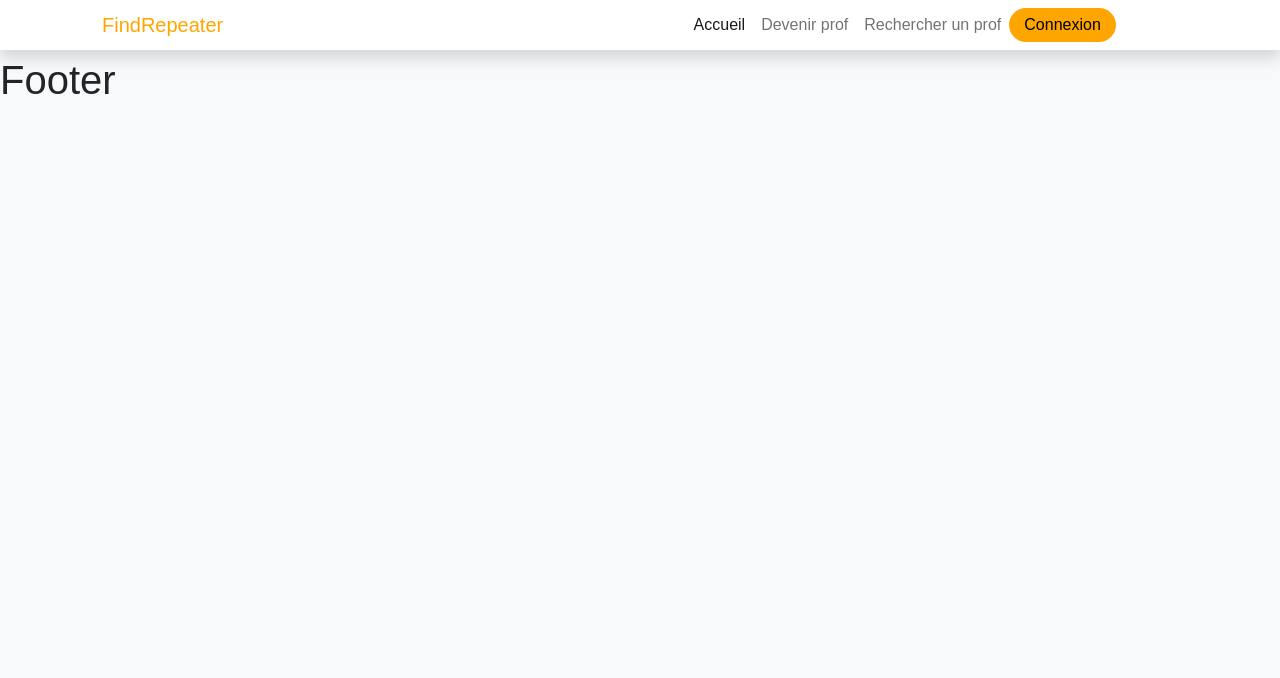
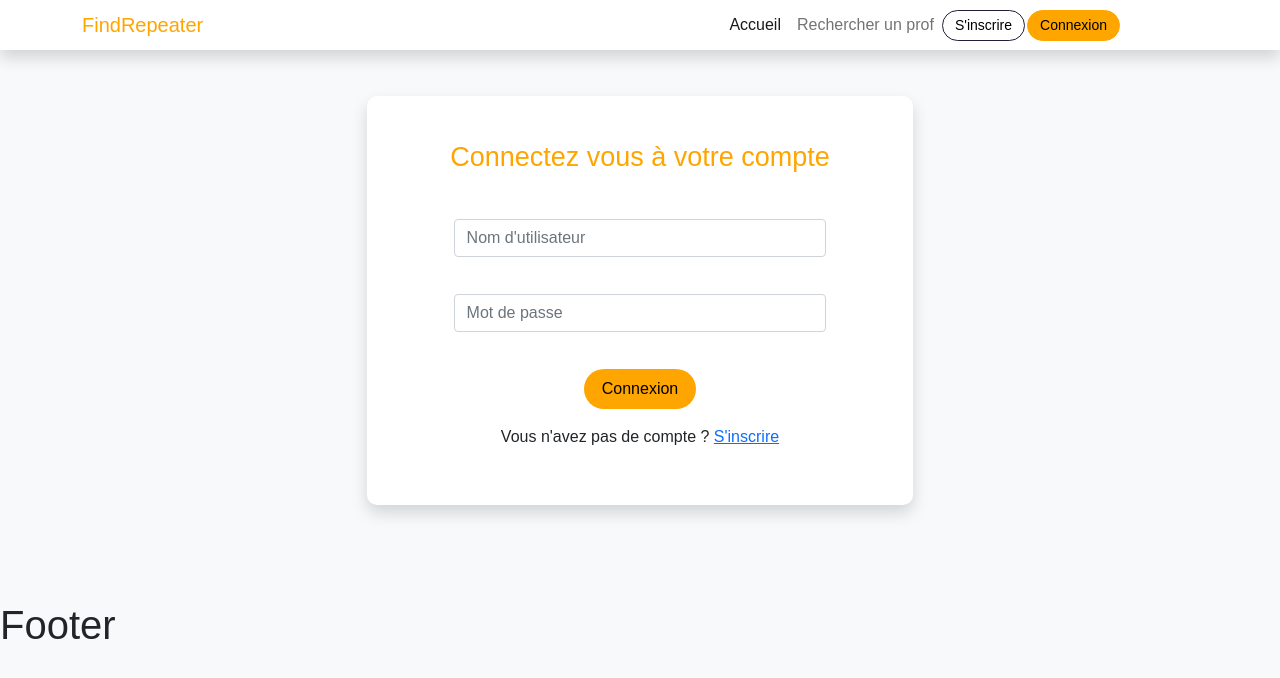
Before and after one commit to Tom-michel/FindRepeater_v2, a Django app: page /connexion in a window 1280 px wide. Shown: the top 678 px of the page. Run offline with Django 4.2, Linux system fonts and the light colour scheme; some libraries are stand-ins or nearby versions.

Commit message:
Ajout de la vérification des champs du formulaire de connexion avec le JS

```diff
--- a/static/css/base.css
+++ b/static/css/base.css
@@ -3,10 +3,7 @@
         height: 50px;
     }
     .separer{
-        margin-left: 40%;
-    }
-    nav .logo{
-        margin-left: 20px;
+        margin-left: 45%;
     }
 }
 
@@ -36,6 +33,11 @@ nav button{
     border-color: orange !important;
     color: orange !important;
 }
+nav button:focus{
+    border: #231e39 solid 2px !important;
+    box-shadow: none !important;
+    color: orange !important;
+}
 
 .dropdown-menu{
     width: 60% !important;
@@ -48,18 +50,57 @@ nav button{
     color: #000 !important;
     border-radius: 20px;
     transition: 0.5s;
-    padding: 5px 15px !important;
-    /* padding-right:15px !important; */
+    padding: 8px 18px !important;
+    text-decoration: none !important;
 }
-
-.navbar .btn-connexion{
-    background: orange;
-    border: none;
+.btn-register{
+    border: #231e39 solid 1px;
     color: #000 !important;
     border-radius: 20px;
     transition: 0.5s;
-    padding: 5px 15px !important;
+    padding: 8px 18px !important;
+    text-decoration:  none !important;
+    font-weight: normal;
+}
+
+.navbar .btn-register{
+    background: none;
+    border: #231e39 solid 1px;
+    color: #000 !important;
+    border-radius: 20px;
+    transition: 0.3s;
+    padding: 4px 12px !important;
     margin-top: 3px !important;
+    font-size: 14px !important;
+    margin-top: 5px !important;
+}
+.navbar .btn-connexion{
+    background: orange;
+    border: orange solid 1px;
+    color: #000 !important;
+    border-radius: 20px;
+    transition: 0.3s;
+    padding: 4px 12px !important;
+    margin-top: 3px !important;
+    font-size: 14px !important;
+    margin-top: 5px !important;
+}
+@media screen and (min-width: 992px) {
+    .navbar .btn-register{
+        margin-right: 2px !important;
+    }
+}
+
+
+.btn-connexion:hover{
+    background: orange;
+    border: none;
+    color: #fff !important;
+}
+.btn-register:hover{
+    background: #231e39;
+    border: none;
+    color: #fff !important;
 }
 
 .nav-link {
--- a/static/css/style.css
+++ b/static/css/style.css
@@ -87,8 +87,7 @@ h1, h2, h3, h4, h5, h6 {
 
 /* banière page d'accueil FIN */
 
-/* page d'znregistrement DÉBUT */
-
+/* page d'enregistrement DÉBUT */
 
 .form-enregistrement{
   background-color: #fff;
@@ -106,5 +105,129 @@ h1, h2, h3, h4, h5, h6 {
   }
 }
 
+/* page d'enregistrement FIN */
 
-/* page d'znregistrement FIN */
+
+/* formulaires DÉBUT */
+
+
+.form-control {
+  width: 80% !important;
+  padding: .375rem .75rem;
+  font-size: 1rem;
+  font-weight: 400;
+  line-height: 1.5;
+  color: #212529;
+  background-color: #fff;
+  background-clip: padding-box;
+  border: 1px solid #ced4da;
+  -webkit-appearance: none;
+  -moz-appearance: none;
+  appearance: none;
+  border-radius: .25rem;
+  transition: border-color .15s ease-in-out,box-shadow .15s ease-in-out;
+  margin: auto;
+}
+
+
+input[type="text"],
+input[type="password"],
+input[type="email"],
+input[type="tel"],
+input[type="date"],
+input[type="number"],
+select,
+textarea {
+    /* width: 80%; */
+
+    /* height: 2.5em; */
+}
+
+input[type="text"]:hover,
+input[type="password"]:hover,
+input[type="email"]:hover,
+input[type="tel"]:hover,
+input[type="date"]:hover,
+input[type="number"]:hover,
+select:hover,
+textarea:hover {
+  transition: border-color .15s ease-in-out,box-shadow .15s ease-in-out;
+  border-color: #3c2994;
+  box-shadow: 0 0 0 3px #3d299475;
+}
+
+
+
+
+/* erreurs de formulaire dans les champs */
+.err {
+  border: red solid 1px !important;
+  transition: border-color .15s ease-in-out,box-shadow .15s ease-in-out !important;
+  box-shadow: 0 0 0 2px rgba(255, 0, 0, 0.301) !important;
+}
+.errorform{
+  padding-top: 5px;
+  font-size: 14px;
+  display: block;
+  margin: 0 0 10px 0;
+  color: #e35f5f;
+  overflow-wrap: break-word;
+}
+
+  /* page de connexion DÉBUT */
+
+  /* erreurs du formulaire (dans la BD) */
+.errornotes{
+  font-size: 14px;
+  font-weight: 700;
+  display: block;
+  padding: 10px 12px;
+  color: #e35f5f;;
+  border: 1px solid #e35f5f;;
+  border-radius: 4px;
+  background-color: rgb(255, 210, 210);
+  background-position: 5px 12px;
+  overflow-wrap: break-word;
+  width: 80%;
+  margin: auto;
+}
+
+.infonotes{
+  font-size: 14px;
+  font-weight: 700;
+  display: block;
+  padding: 10px 12px;
+  color: #006b1b;
+  border: 1px solid #006b1b;;
+  border-radius: 4px;
+  background-color: rgb(215, 255, 210);
+  background-position: 5px 12px;
+  overflow-wrap: break-word;
+  width: 80%;
+  margin: auto;
+}
+
+
+
+  /* page de connexion FIN */
+
+@media screen and (max-width: 992px) {
+  .form-control {
+    width: 95% !important;
+  }
+  .errornotes{
+    width: 95%;
+    margin: auto;
+    font-size: 13px;
+    padding: 10px 12px;
+  }
+  .infonotes{
+    width: 95%;
+    margin: auto;
+    font-size: 13px;
+    padding: 10px 12px;
+  }
+}
+
+
+/* formulaies FIN */
--- a/static/js/script.js
+++ b/static/js/script.js
@@ -1,42 +1,29 @@
-const formBtn1 = document.querySelector("#btn-1")
-const formBtn3 = document.querySelector("#btn-3")
+// validation formulaire de connexion
 
-// Button listener of form 1
-formBtn1.addEventListener("click", function(e) {
-  gotoNextForm(formBtn1, formBtn3, 1, 3)
-  e.preventDefault()
-})
+function validateFormConnex() {
+  var username = document.forms["formConnexion"]["username"];
+  var password = document.forms["formConnexion"]["password"];
 
-// Button listener of form 3
-formBtn3.addEventListener("click", function(e) {
-  document.querySelector(`.step--3`).classList.remove("step-active")
-  document.querySelector(`.step--4`).classList.add("step-active")
-  formBtn3.parentElement.style.display = "none"
-  document.querySelector(".form--message").innerHTML =
-  `<div class="form--message-text">
-     <h2 >Votre demande a été prise en compte, un mail de confirmation vous sera envoyé. </h2>
-   <a href="">Retouner à l'acceuil</a>
-  </div>`
-  e.preventDefault()
-})
+  if (username.value == ""){
+      document.getElementById('error_username').innerHTML="*veuillez saisir votre d'utilisateur";
+      username.focus();
+      // document.querySelector('.usernameC').classList.add('err');
+      username.classList.add('err');
+      return false;
+  }else{
+      username.classList.remove('err');
+      document.getElementById('error_username').innerHTML="";
+  }
 
-const gotoNextForm = (prev, next, stepPrev, stepNext) => {
-  // Get form through the button
-  const prevForm = prev.parentElement
-  const nextForm = next.parentElement
-  const nextStep = document.querySelector(`.step--${stepNext}`)
-  const prevStep = document.querySelector(`.step--${stepPrev}`)
-  // Add active/inactive classes to both previous and next form
-  nextForm.classList.add("form-active")
-  nextForm.classList.add("form-active-animate")
-  prevForm.classList.add("form-inactive")
-  // Change the active step element
-  prevStep.classList.remove("step-active")
-  nextStep.classList.add("step-active")
-  // Remove active/inactive classes to both previous an next form
-  setTimeout(() => {
-    prevForm.classList.remove("form-active")
-    prevForm.classList.remove("form-inactive")
-    nextForm.classList.remove("form-active-animate")
-  }, 1000)
+  if (password.value == ""){
+    document.getElementById('error_password').innerHTML="*veuillez saisir un votre mot de passe";
+    password.focus();
+    password.classList.add('err');
+    return false;
+  }else{
+    password.classList.remove('err');
+    document.getElementById('error_password').innerHTML="";
+  }
 }
+
+// DÉBUTonsubmit="return validateForm()"
--- a/templates/base.html
+++ b/templates/base.html
@@ -35,17 +35,15 @@
                       <a class="nav-link active" aria-current="page" href="{% url 'accueil' %}">Accueil</a>
                     </li>
                     <li class="nav-item">
-                      <a class="nav-link" href="{% url 'enregistrement' %}">Devenir prof</a>
+                      <a class="nav-link" href="">Rechercher un prof</a>
                     </li>
                     <li class="nav-item">
-                      <a class="nav-link" href="">Rechercher un prof</a>
+                      <a class="nav-link btn-register" href="{% url 'enregistrement' %}">S'inscrire</a>
                     </li>
                     {% if not user.is_authenticated %}
-                      <li class="nav-item">
-                        <a class="nav-link btn btn-connexion" href="">
-                          Connexion
-                        </a>
-                      </li>
+                    <li class="nav-item">
+                      <a class="nav-link btn-connexion" href="{% url 'connexion' %}">Connexion</a>
+                    </li>
                     {% endif %}
                     {% if user.is_authenticated %}
                       <li class="nav-item dropdown">
@@ -54,7 +52,7 @@
                         </a>
                         <ul class="dropdown-menu" aria-labelledby="navbarDropdownMenuLink" style="border: orange solid 2px;">
                           {% if user.username in listRep %}
-                            <li><a class="dropdown-item" href="">Mon profil</a></li>
+                            <li><a class="dropdown-item" href="{% url 'consulter_profil' %}">Mon profil</a></li>
                             <li><hr class="dropdown-divider" style="border: orange solid 2px;"></li>
                           {% endif %}
                             <li><a class="dropdown-item" href="{% url 'user_logout' %}">Déconnexion</a></li>
--- a/templates/utilisateurs/bienvenue.html
+++ b/templates/utilisateurs/bienvenue.html
@@ -1,10 +1,11 @@
 {% extends 'base.html' %}
 {% load static %}
 
-{% block title %} FindRepeater | Trouvez facilement et rapidement des profs sur mesures | Accueil {% endblock %}
+{% block title %} FindRepeater | Bienvenue {% endblock %}
 
 {% block content %}
 
-  <h1>Accueil</h1>
+  <br><br><br>
+  <h1>Bienvenue</h1>
 
 {% endblock %}
--- a/templates/utilisateurs/conexion.html
+++ /dev/null
@@ -1,10 +0,0 @@
-{% extends 'base.html' %}
-{% load static %}
-
-{% block title %} FindRepeater | Trouvez facilement et rapidement des profs sur mesures | Accueil {% endblock %}
-
-{% block content %}
-
-  <h1>Accueil</h1>
-
-{% endblock %}
--- /dev/null
+++ b/templates/utilisateurs/connexion.html
@@ -0,0 +1,65 @@
+{% extends 'base.html' %}
+{% load static %}
+
+{% block title %} FindRepeater | Créer un compte {% endblock %}
+
+{% block content %}
+
+<section class="py-5 my-5">
+  <div class="container">
+    <div class="row">
+      <div class="col-md-6 offset-md-3">
+        <div  class="form-enregistrement">
+          <style>
+            h4{color: orange; font-size: 27px; padding: 5px 0 30px;}
+          </style>
+          <form name="formConnexion" onsubmit="return validateFormConnex()" action="" method="post">
+            {% csrf_token %}
+
+            <h4 class="text-center">Connectez vous à votre compte</h4>
+
+            <div>
+              {% for message in messages %}
+                <p class="errornotes">{{message}}</p>
+              {% endfor %}
+
+              {% if user.is_authenticated %}
+              <p class="infonotes text-center pt-2">
+                Vous êtes déja connecté en tant que <b>{{request.user.username}}
+              </p>
+              {% endif %}
+            </div>
+
+            <div class="py-2 text-center">
+              <input class="form-control usernameC" type="text" name="username" id="username" placeholder="Nom d'utilisateur">
+              <p>
+                <span class="errorform" id="error_username"></span>
+              </p>
+            </div>
+            <div class="py-2 text-center">
+              <input class="form-control"  type="password" name="password" id="password" placeholder="Mot de passe">
+              <p>
+                <span class="errorform" id="error_password"></span>
+              </p>
+            </div>
+
+            <div class="text-center">
+              {% if user.is_authenticated %}
+              <br>
+              <a class="btn-register" href="{% url 'user_logout' %}">Déconnexion</a>
+              {% endif %}
+            </div>
+            <div class="text-center">
+              {% if not user.is_authenticated %}
+                <input class="btn-connexion mt-2 mb-3" type="submit" value="Connexion">
+                <br>
+                <p>Vous n'avez pas de compte ? <a href="{% url 'enregistrement' %}">S'inscrire</a></p>
+              {% endif %}
+            </div>
+          </form>
+        </div>
+      </div>
+    </div>
+  </div>
+</section>
+{% endblock %}
--- a/templates/utilisateurs/consulter_profil.html
+++ b/templates/utilisateurs/consulter_profil.html
@@ -1,7 +1,7 @@
 {% extends 'base.html' %}
 {% load static %}
 
-{% block title %} FindRepeater | Trouvez facilement et rapidement des profs sur mesures | Accueil {% endblock %}
+{% block title %} FindRepeater | Mon Profil {% endblock %}
 
 {% block content %}
 
--- a/utilisateurs/forms.py
+++ b/utilisateurs/forms.py
@@ -38,9 +38,7 @@ class ClientForm(forms.ModelForm):
     class Meta():
         model = Client
         fields = [
-            'age',
-            'civilite',
-            'telephone',
             'photoProfil',
-            'langue'
+            'ville',
+            'quartier',
         ]
--- a/utilisateurs/views.py
+++ b/utilisateurs/views.py
@@ -14,7 +14,12 @@ from .models import Repetiteur, Client
 # page d'accueil
 
 def accueil(request):
-    return render(request, 'utilisateurs/index.html')
+    listR = Repetiteur.objects.all()
+    listRep = []
+    for rep in listR:
+        listRep.append(rep.user.username)
+    content = {'listRep':listRep}
+    return render(request, 'utilisateurs/index.html', content)
 
 
 
@@ -33,9 +38,11 @@ def enregistrement(request):
     err1 = " "
     err2 = " "
     if request.method == 'POST':
+        user_form = UserForm()
+        repetiteur_form = RepetiteurForm()
+        client_form = ClientForm()
 
         # récuper les infos du user
-        user_form = UserForm()
         user_form.username = request.POST.get('username')
         username = user_form.username
         user_form.first_name = request.POST.get('first_name')
@@ -51,7 +58,7 @@ def enregistrement(request):
         if type_user == 'enseignant':
 
             # enregistrer l'enseigant
-            repetiteur_form = RepetiteurForm()
+
             #repetiteur_form.civilite = request.POST.get('civilite')
             repetiteur_form.age = request.POST.get('age')
             repetiteur_form.telephone = request.POST.get('telephone')
@@ -71,6 +78,8 @@ def enregistrement(request):
 
                 # connecter le user
                 user_log = authenticate(username=username, password=password)
+                if user.is_authenticated:
+                    logout(request)
                 login(request, user_log)
                 # le renvoyer vers la page Mon Profil
                 return HttpResponseRedirect('consulter_profil')
@@ -80,12 +89,9 @@ def enregistrement(request):
         else:
 
             # enregistrer le client (élève/parent)
-            client_form = ClientForm(data=request.POST)
-            #client_form.civilite = request.POST.get('civilite')
-            client_form.age = request.POST.get('age')
-            client_form.telephone = request.POST.get('telephone')
+            client_form.ville = request.POST.get('ville')
+            client_form.quartier = request.POST.get('quartier')
             client_form.photoProfil = request.POST.get('photoProfil')
-            #client_form.langue = request.POST.get('langue')
             client_form = ClientForm(data=request.POST)
             if user_form.is_valid() and client_form.is_valid():
                 user = user_form.save()
@@ -97,6 +103,8 @@ def enregistrement(request):
 
                 # connecter le user
                 user_log = authenticate(username=username, password=password)
+                if user.is_authenticated:
+                    logout(request)
                 login(request, user_log)
                 return HttpResponseRedirect('bienvenue')
             else:
@@ -136,9 +144,13 @@ def connexion(request):
                     listRep.append(rep.user.username)
 
                 if user_actif in listClient:
+                    if user.is_authenticated:
+                        logout(request)
                     login(request, user)
                     return HttpResponseRedirect('bienvenue')
                 elif user_actif in listRep:
+                    if user.is_authenticated:
+                        logout(request)
                     login(request, user)
                     return HttpResponseRedirect('consulter_profil')
                 else:
@@ -146,17 +158,17 @@ def connexion(request):
                 content1 = {
                     'msg1':msg1
                 }
-                return render(request, 'utilisateurs/conexion.html', content1)
+                return render(request, 'utilisateurs/connexion.html', content1)
             else:
                 return HttpResponse("L'utilisateur est désactivé")
         else:
-            msg = messages.info(request, "votre Nom d'utilisateur ou votre Mot de passe est incorrect, veuillez réessayer SVP !")
+            msg = messages.info(request, "votre Nom d'utilisateur ou votre Mot de passe est incorrect, veuillez réessayer !")
             content = {
                 'msg':msg
             }
-            return render(request, 'utilisateurs/conexion.html', content)
+            return render(request, 'utilisateurs/connexion.html', content)
     else:
-        return render(request, 'utilisateurs/conexion.html')
+        return render(request, 'utilisateurs/connexion.html')
 
 
 
```
Also changed, not shown: templates/utilisateurs/enregistrement.html (+62 -5 lines), utilisateurs/models.py (+13 -20 lines), db.sqlite3, utilisateurs/migrations/0002_remove_client_age_remove_client_civilite_and_more.py (added), utilisateurs/migrations/0003_client_quartier_client_ville.py (added).
